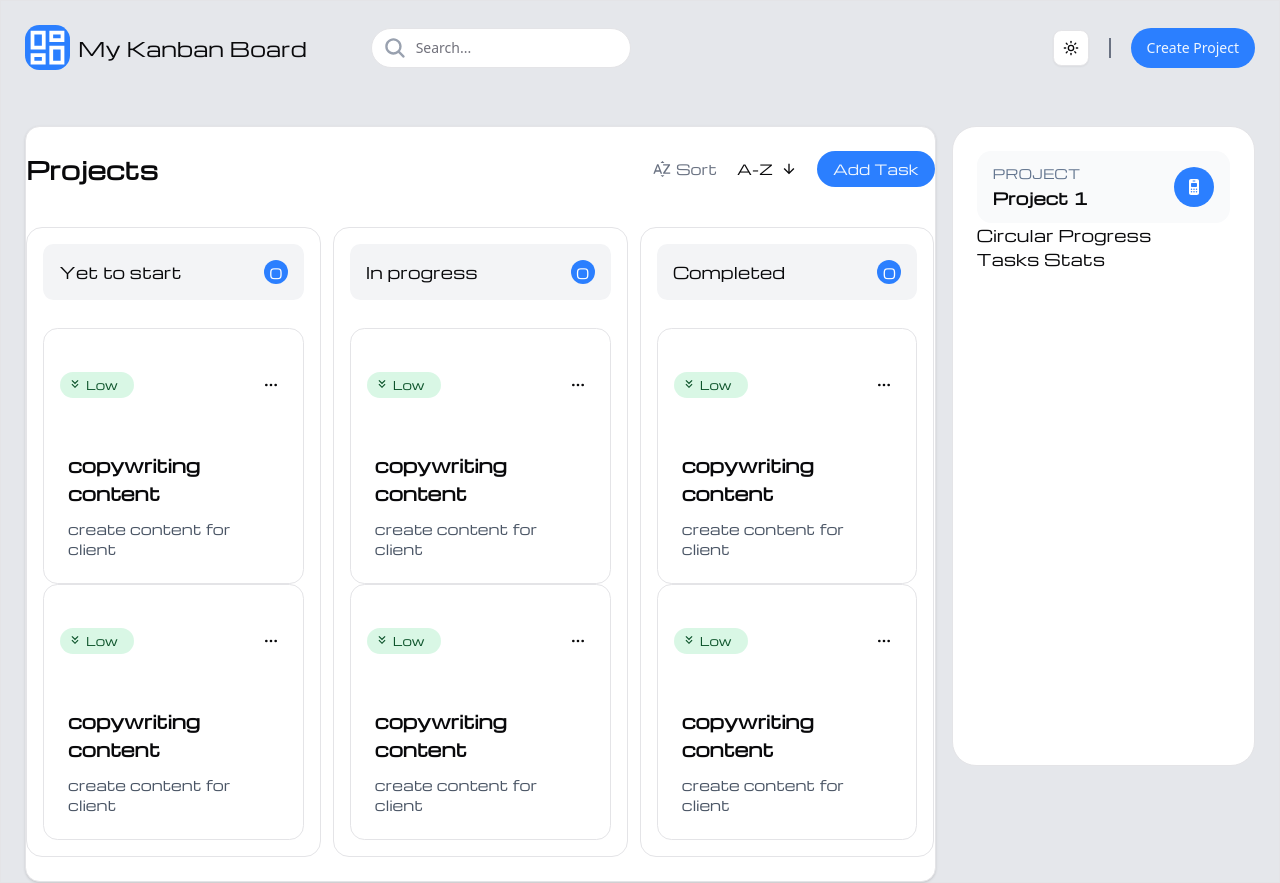
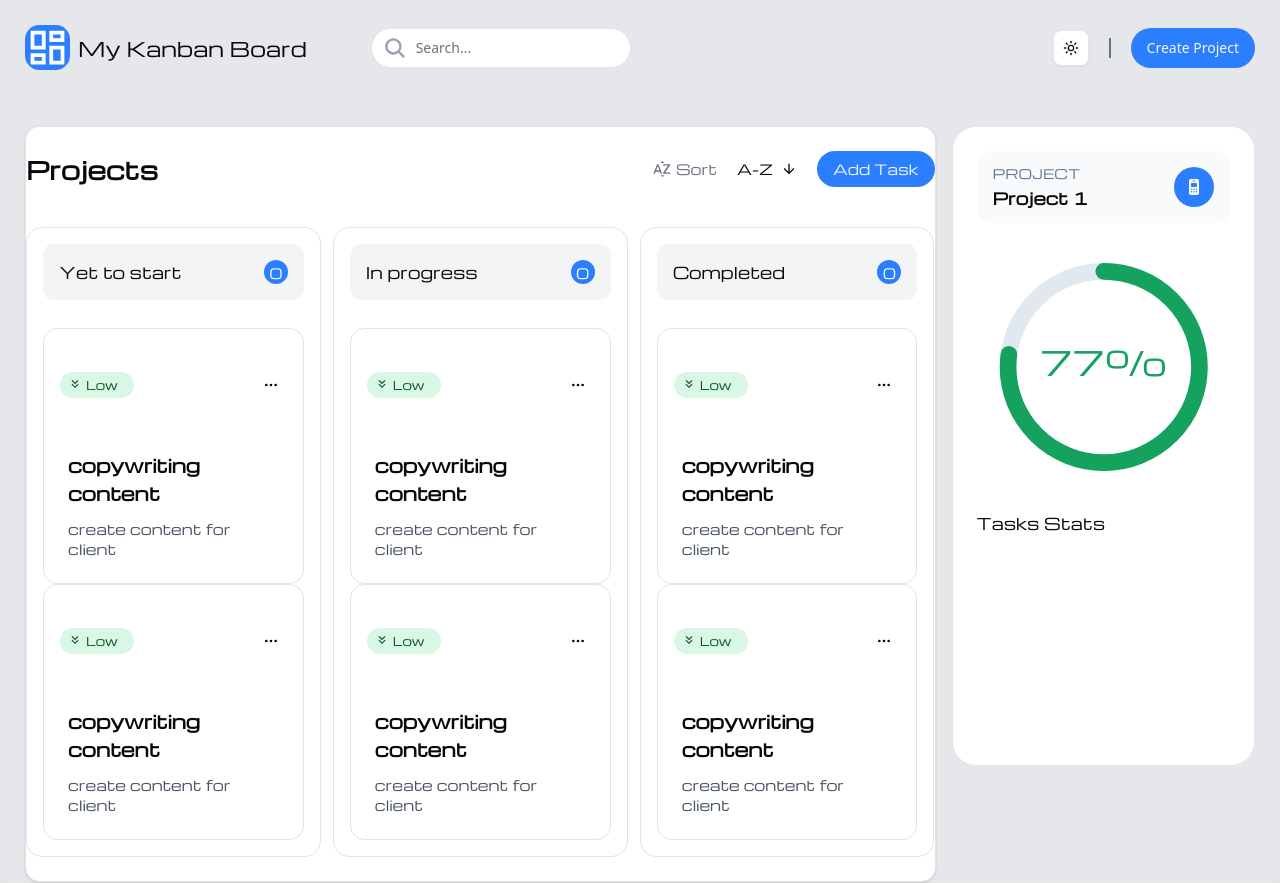
Before and after one commit to mitzie17/kanban_board, a Next.js app: page / in a window 1280 px wide. Built offline with nearby package versions, Linux system fonts and the light colour scheme.

Commit message:
add cicular progress bar from docs

```diff
--- a/app/Components/right-side-bar/circularProgress.tsx
+++ b/app/Components/right-side-bar/circularProgress.tsx
@@ -1,7 +1,31 @@
+import { CircularProgressbar } from "react-circular-progressbar";
+import "react-circular-progressbar/dist/styles.css";
+
 export default function CircularProgress() {
+  const percentage = 77;
+  const primaryColor = "#15A25E";
   return (
-    <div>
-      <div>Circular Progress</div>
-    </div>
+    <CircularProgressbar
+      className="text-primary size-52 my-10"
+      value={percentage}
+      text={`${percentage}%`}
+      styles={{
+        // customize the path (progress bar)
+        path: {
+          stroke: primaryColor, // change the progressbar color
+          strokeLinecap: "round", // rounded edges
+          transition: "stroke-dashoffset 0.5s ease 0s", // smooth transition
+        },
+        // customize the trail (background)
+        trail: {
+          stroke: "#e2e8f0", // change the background color
+        },
+        // customize the text
+        text: {
+          fill: primaryColor, // change the text color
+          fontSize: "16px", // change the font size
+        },
+      }}
+    />
   );
 }
```
